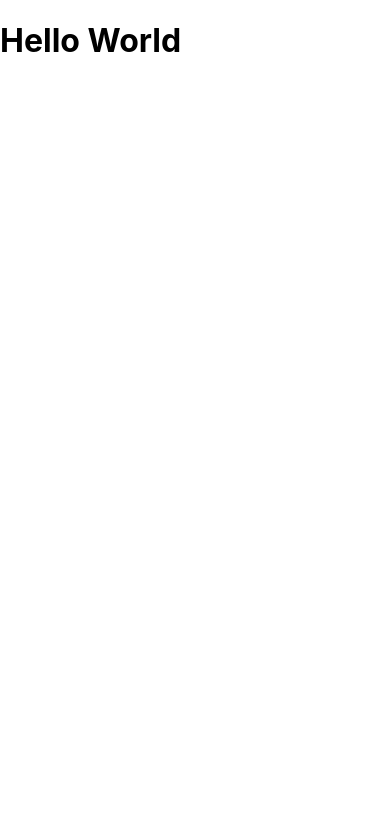
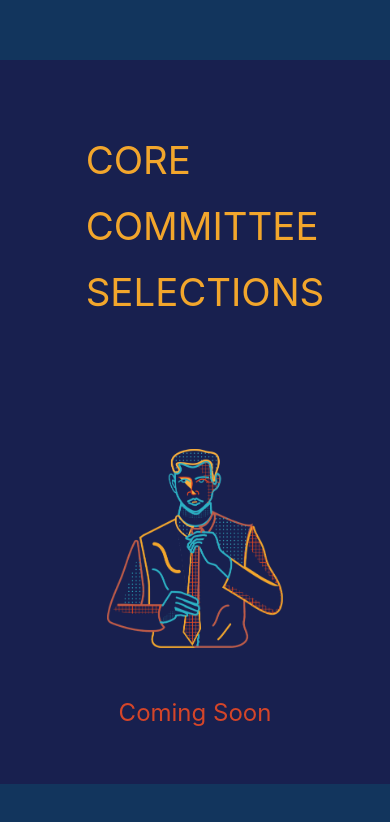
Before and after one commit to csivitu/CCS-2020-Frontend, a React (Create React App) app: page / in a window 390 px wide. Shown: the top 822 px of the page. Built offline with nearby package versions, Linux system fonts and the light colour scheme.

Commit message:
feat: coming soon page

```diff
--- a/src/App.jsx
+++ b/src/App.jsx
@@ -1,10 +1,10 @@
 import React from 'react';
+
+import ComingSoon from './pages/ComingSoon/ComingSoon';
 
 function App() {
     return (
-        <div className="App">
-            <h1>Hello World</h1>
-        </div>
+        <ComingSoon />
     );
 }
 
--- /dev/null
+++ b/src/pages/ComingSoon/ComingSoon.jsx
@@ -0,0 +1,29 @@
+import React from 'react';
+
+import comingsoon from '../../assets/comingsoon.png';
+
+import './ComingSoon.styles.css';
+
+const ComingSoon = () => (
+    <>
+        <div className="navbar-div" />
+        <div className="main-div">
+            <div className="text-div">
+                <div className="core">CORE</div>
+                <div className="committee">COMMITTEE</div>
+                <div className="selections">SELECTIONS</div>
+            </div>
+            <div className="illustration-div">
+                <img
+                    src={comingsoon}
+                    alt="Get ready!!"
+                    className="illustration"
+                />
+                <div className="coming-soon">Coming Soon</div>
+            </div>
+        </div>
+        <div className="bottom-div" />
+    </>
+);
+
+export default ComingSoon;
--- /dev/null
+++ b/src/pages/ComingSoon/ComingSoon.styles.css
@@ -0,0 +1,139 @@
+* {
+	margin: 0;
+	padding: 0;
+	box-sizing: border-box;
+}
+
+html,body {
+	font-size: 62.5%; /*10px*/
+	height: 100vh;
+
+}
+
+body {
+	display: flex;
+	flex-direction: column;
+	justify-content: space-between;
+}
+
+.navbar-div, .bottom-div {
+	height: 60px;
+	width: 100%;
+	background-color: #12355D;
+}
+
+.main-div {
+	min-height: calc(100vh - 120px);
+	background-color: #18204F;
+	display: flex;
+	justify-content: space-around;
+	align-items: center;
+	overflow-y: scroll;
+}
+
+.text-div {
+	font-size: 8rem;
+	color: #f2a62c;
+	padding-left: 20px;
+}
+
+.text-div > * {
+	margin: 20px 0;
+}
+
+.illustration-div {
+	height: 100%;
+	display: flex;
+	flex-direction: column;
+	justify-content: center;
+	align-items: center;
+}
+
+.illustration {
+	max-width: 100%;
+	height: auto;
+	max-height: 70%;
+}
+
+.coming-soon {
+	color: #D44529;
+	font-size: 5rem;
+	margin-top: 50px;
+}
+
+@media only screen and (max-width: 1200px) {
+	html {
+		font-size: 45%;
+	}
+
+	.illustration {
+		max-width: 65%;
+	}
+}
+
+@media only screen and (max-width: 1000px) {
+	html {
+		font-size: 40%;
+	}
+
+	.illustration {
+		max-width: 60%;
+	}
+}
+
+@media only screen and (max-width: 900px) {
+	html {
+		font-size: 35%;
+	}
+
+	.illustration {
+		max-width: 55%;
+	}
+}
+
+@media only screen and (max-width: 750px) {
+	html {
+		font-size: 40%;
+	}
+
+	.illustration {
+		max-width: 60%;
+	}
+
+}
+
+@media only screen and (max-width: 600px) {
+	html {
+		font-size: 40%;
+	}
+
+	.illustration {
+		max-width: 60%;
+	}
+
+	.main-div {
+		flex-direction: column;
+	}
+}
+
+@media only screen and (max-width: 450px) {
+	html {
+		font-size: 30%;
+	}
+
+	.illustration {
+		max-width: 45%;
+	}
+
+}
+
+@media only screen and (max-width: 300px) {
+	html {
+		font-size: 25%;
+	}
+
+	.illustration {
+		max-width: 35%;
+	}
+
+}
--- /dev/null
+++ b/test/styles.css
@@ -0,0 +1,139 @@
+* {
+	margin: 0;
+	padding: 0;
+	box-sizing: border-box;
+}
+
+html,body {
+	font-size: 62.5%; /*10px*/
+	height: 100vh;
+
+}
+
+body {
+	display: flex;
+	flex-direction: column;
+	justify-content: space-between;
+}
+
+.navbar-div, .bottom-div {
+	height: 60px;
+	width: 100%;
+	background-color: #12355D;
+}
+
+.main-div {
+	min-height: calc(100vh - 120px);
+	background-color: #18204F;
+	display: flex;
+	justify-content: space-around;
+	align-items: center;
+	overflow-y: scroll;
+}
+
+.text-div {
+	font-size: 8rem;
+	color: #f2a62c;
+	padding-left: 20px;
+}
+
+.text-div > * {
+	margin: 20px 0;
+}
+
+.illustration-div {
+	height: 100%;
+	display: flex;
+	flex-direction: column;
+	justify-content: center;
+	align-items: center;
+}
+
+.illustration {
+	max-width: 100%;
+	height: auto;
+	max-height: 70%;
+}
+
+.coming-soon {
+	color: #D44529;
+	font-size: 5rem;
+	margin-top: 50px;
+}
+
+@media only screen and (max-width: 1200px) {
+	html {
+		font-size: 45%;
+	}
+
+	.illustration {
+		max-width: 65%;
+	}
+}
+
+@media only screen and (max-width: 1000px) {
+	html {
+		font-size: 40%;
+	}
+
+	.illustration {
+		max-width: 60%;
+	}
+}
+
+@media only screen and (max-width: 900px) {
+	html {
+		font-size: 35%;
+	}
+
+	.illustration {
+		max-width: 55%;
+	}
+}
+
+@media only screen and (max-width: 750px) {
+	html {
+		font-size: 40%;
+	}
+
+	.illustration {
+		max-width: 60%;
+	}
+
+}
+
+@media only screen and (max-width: 600px) {
+	html {
+		font-size: 40%;
+	}
+
+	.illustration {
+		max-width: 60%;
+	}
+
+	.main-div {
+		flex-direction: column;
+	}
+}
+
+@media only screen and (max-width: 450px) {
+	html {
+		font-size: 30%;
+	}
+
+	.illustration {
+		max-width: 45%;
+	}
+
+}
+
+@media only screen and (max-width: 300px) {
+	html {
+		font-size: 25%;
+	}
+
+	.illustration {
+		max-width: 35%;
+	}
+
+}
```
Also changed, not shown: test/index.html (added, +28 -0 lines), src/assets/asset.jsx (deleted), src/assets/comingsoon.png (added), src/pages/page.jsx (deleted), 1 other file (tests, documents, lock files or other folders).
